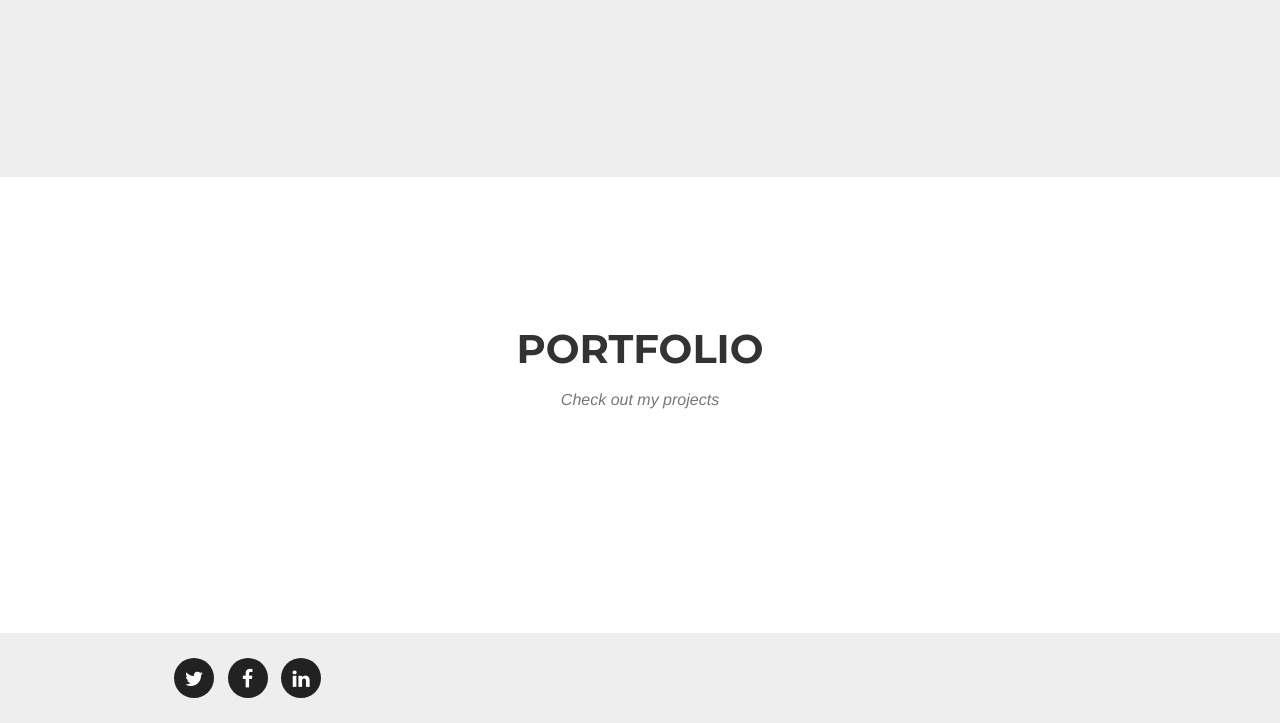
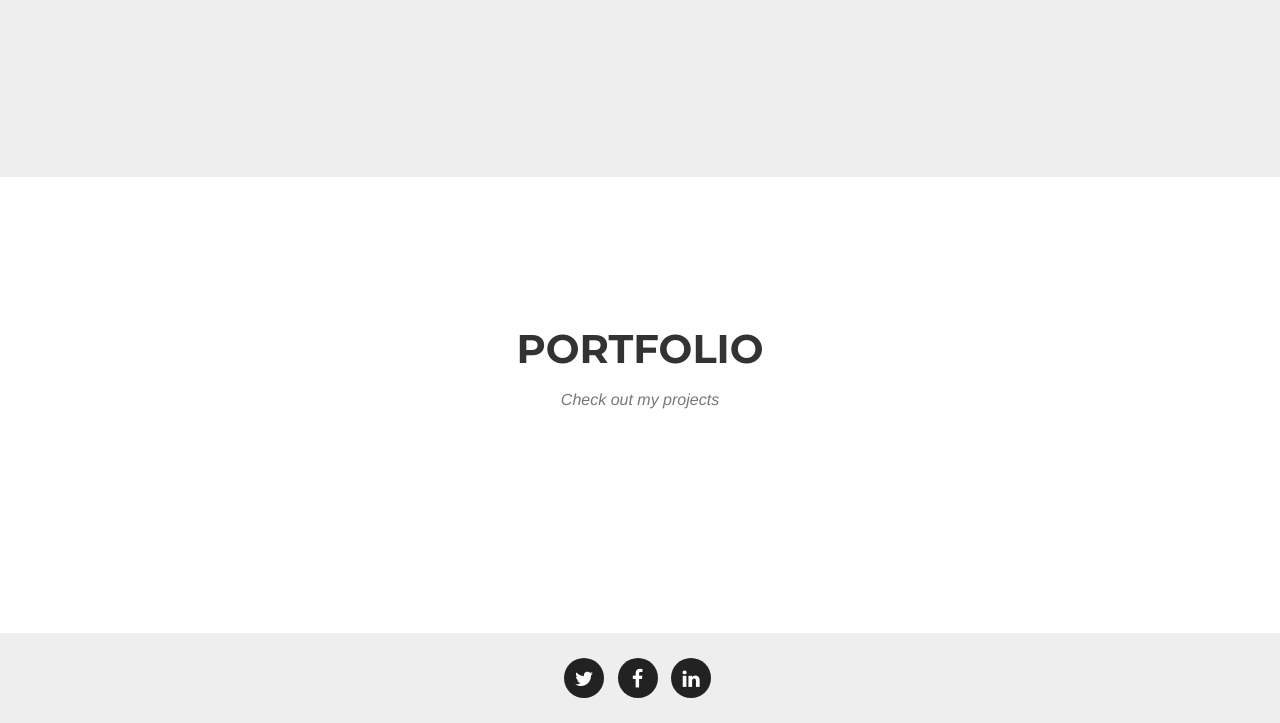
Before and after one commit to mgkang0206/mgkang0206.github.io, a website: page index.html in a window 1280 px wide. Shown: the part 2360-3083 px from the top of the page. Drawn offline with nearby package versions, Linux system fonts and the light colour scheme; a web font is replaced by a local one.

Commit message:
something

```diff
--- a/index.html
+++ b/index.html
@@ -377,7 +377,7 @@
     <footer class="bg-light-gray">
         <div class="container">
             <div class="row">
-                <div class="col-md-4">
+                <div class="col-lg-12">
                     <ul class="list-inline social-buttons">
                         <li><a href="#"><i class="fa fa-twitter"></i></a>
                         </li>
```
